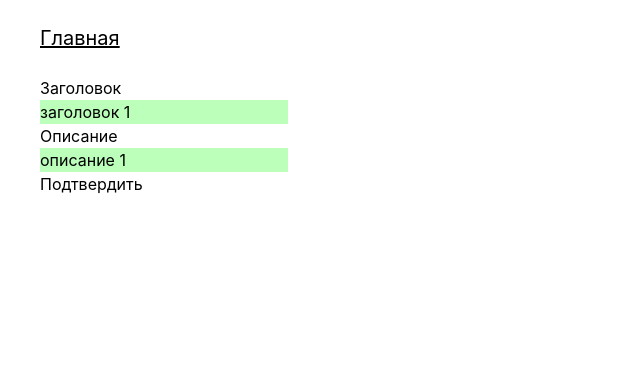
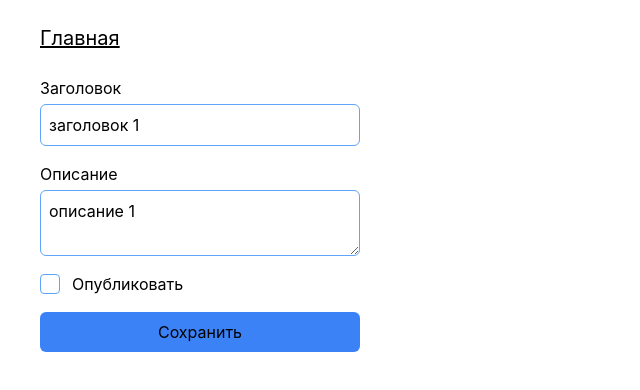
Before and after one commit to daryaleys/crud-app, a Vue app: page /update/0 in a window 1280 px wide. Shown: the top 390 px of the page, without its empty margins (0-640 px from the left). Built offline with nearby package versions, Linux system fonts and the light colour scheme.

Commit message:
form update

```diff
--- a/src/components/form/ItemForm.vue
+++ b/src/components/form/ItemForm.vue
@@ -1,42 +1,37 @@
 <script setup lang="ts">
+import {  reactive } from "vue";
+
 const props = defineProps<{
-    oldTitle?: string
-    oldDescription?: string
-}>()
+    oldTitle?: string;
+    oldDescription?: string;
+    oldPublished?: boolean;
+}>();
 
 const inputValues = {
     title: props.oldTitle ?? "",
-    description: props.oldDescription ?? ""
-}
-
-const submit = () => {
-    console.log(inputValues)
-}
+    description: props.oldDescription ?? "",
+    published: props.oldPublished ?? false,
+};
 </script>
 
 <template>
-    <form @submit.prevent="submit">
-        <div class="input-wrap">
+    <form @submit.prevent="$emit('submit', inputValues)" class="flex flex-col gap-4 w-80">
+        <div class="flex flex-col gap-1 w-full">
             <label for="input-title" class="label">Заголовок</label>
-            <input type="text" id="input-title" v-model="inputValues.title" class="input">
+            <input type="text" id="input-title" v-model="inputValues.title" class="input input-bordered w-full border border-blue-400 rounded-md p-2" required maxlength="50"/>
         </div>
-        <div class="input-wrap">
+        <div class="flex flex-col gap-1 w-full">
             <label for="input-description" class="label">Описание</label>
-            <input type="text" id="input-description" v-model="inputValues.description" class="input">
+            <textarea id="input-description" v-model="inputValues.description" class="input input-bordered w-full border border-blue-400 rounded-md p-2" required></textarea>
         </div>
 
-        <button type="submit">Подтвердить</button>
+        <div class="flex items-center gap-3">
+            <input type="checkbox" id="input-published" v-model="inputValues.published" class="appearance-none checked:bg-blue-500 w-5 h-5 border border-blue-400 rounded checkbox">
+            <label for="input-published" class="label">Опубликовать</label>
+        </div>
+
+        <button type="submit" class="bg-blue-500 rounded-md px-6 py-2"S>Сохранить</button>
     </form>
 </template>
 
-<style scoped>
-.input-wrap {
-    display: flex;
-    flex-direction: column;
-    align-items: start;
-}
-
-.input {
-    background: rgb(187, 255, 187);
-}
-</style>
+<style scoped></style>
--- /dev/null
+++ b/src/pages/CreateItemPage.vue
@@ -0,0 +1,17 @@
+<script setup lang="ts">
+import ItemForm from '../components/form/ItemForm.vue';
+
+const createItem = (inputValues: { title: string; description: string }) => {
+    // запрос на создание новой сущности (POST)
+    // после успешного создания переходимуем на страницу со списком сущностей
+    // const route = useRoute();
+    // console.log(route)
+    // route.name = 'home';
+}
+</script>
+
+<template>
+    <ItemForm @submit="createItem"/>
+</template>
+
+<style scoped></style>
--- a/src/pages/CreateItemView.vue
+++ /dev/null
@@ -1,9 +0,0 @@
-<script setup lang="ts">
-import ItemForm from '../components/form/ItemForm.vue';
-</script>
-
-<template>
-    <ItemForm />
-</template>
-
-<style scoped></style>
--- a/src/pages/HomeView.vue
+++ b/src/pages/HomePage.vue
@@ -9,7 +9,7 @@ const items: Ref<ItemType[]> = ref([]);
 let itemsLoading = ref(false);
 let errorLoading = ref(false);
 
-const fetchItems = (): void => {
+const getItems = (): void => {
     itemsLoading.value = true;
     // запрос на получение списка сущностей
     fetch(list)
@@ -31,7 +31,7 @@ const filteredItems = computed(() => {
 })
 
 onMounted(() => {
-    fetchItems();
+    getItems();
 });
 </script>
 
--- a/src/pages/UpdateItemView.vue
+++ b/src/pages/UpdateItemPage.vue
@@ -10,11 +10,9 @@ const itemId = route.params.id;
 
 let currentItem: Ref<ItemType | null> = ref(null);
 
-const fetchItem = () => {
+const getItem = () => {
     // запрос информации о текущей сущности по id
-    // const url = `/api/getItem/${itemId}`;
-    // fetch(url).then(...)
-    // в итоге получаем необходимый объект, например:
+    // в итоге получаем, например:
     currentItem.value = {
         id: 0,
         title: "заголовок 1",
@@ -25,7 +23,7 @@ const fetchItem = () => {
 };
 
 onMounted(() => {
-    fetchItem();
+    getItem();
 });
 </script>
 
```
Also changed, not shown: src/main.ts (+8 -8 lines).
